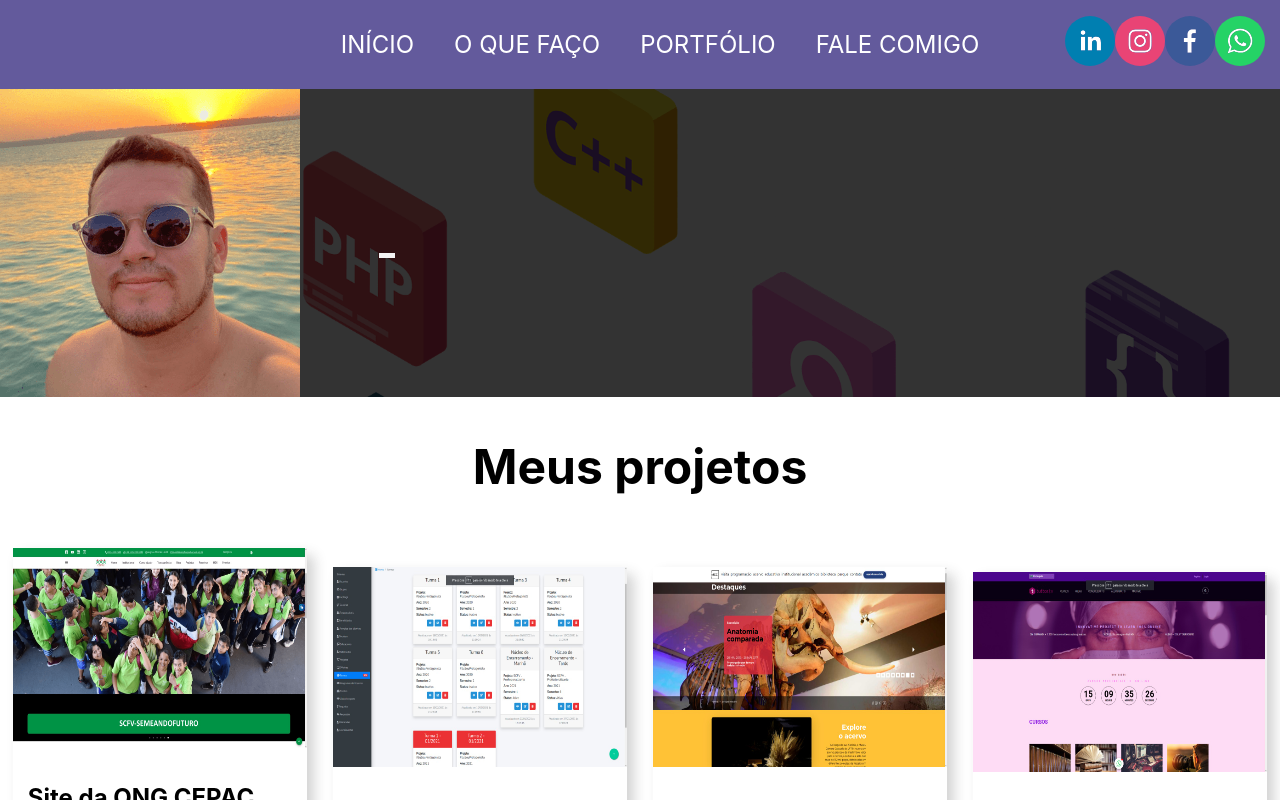
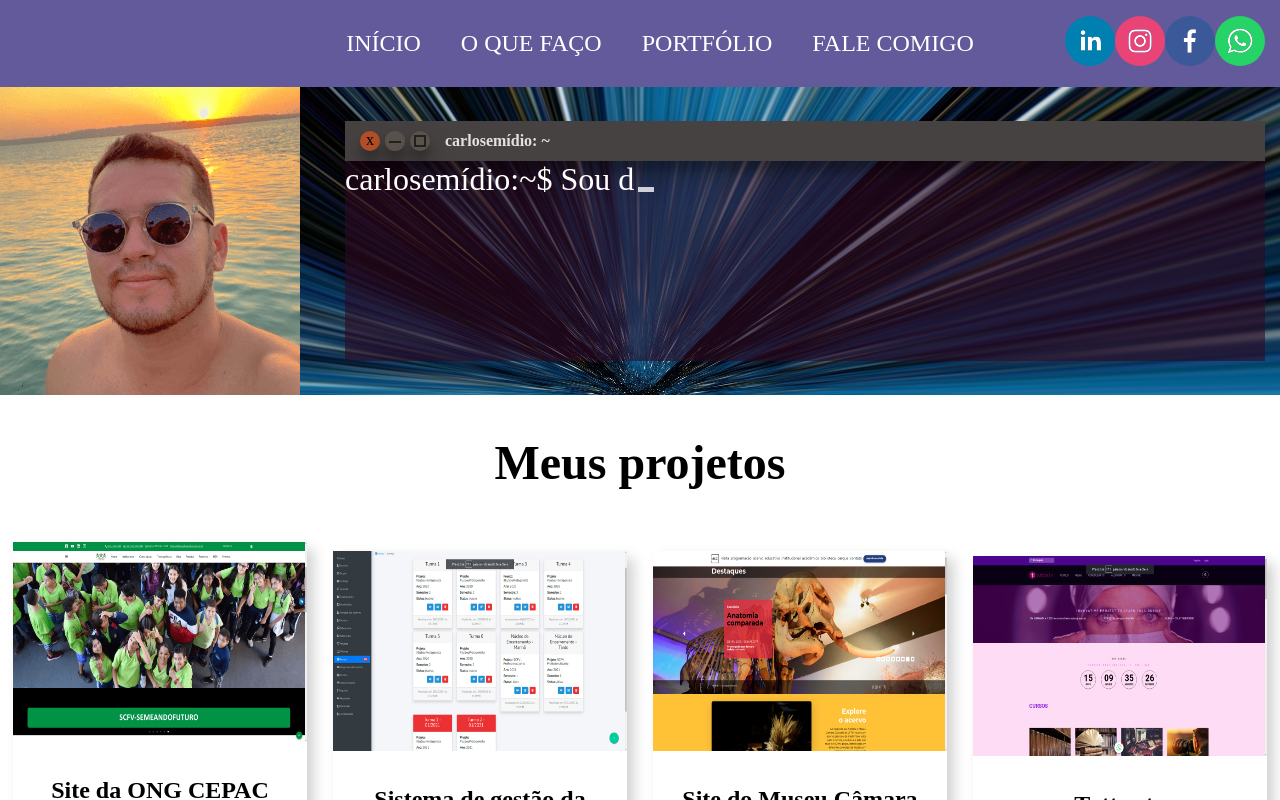
Before and after one commit to carlosemidio/portfolio-nextjs, a Next.js app: page / in a window 1280 px wide. Shown: the top 800 px of the page. Built offline with nearby package versions, Linux system fonts and the light colour scheme.

Commit message:
Fundo de hiperespaço e descrição em um terminal

```diff
--- a/src/pages/index.tsx
+++ b/src/pages/index.tsx
@@ -66,6 +66,23 @@ const Home: React.FC = () => {
   }, [_text, row, col, invert])
 
   return (
+    <>
+      <div className="scene">
+        <div className="wrap">
+            <div className="wall wall-right"></div>
+            <div className="wall wall-left"></div>
+            <div className="wall wall-top"></div>
+            <div className="wall wall-bottom"></div>
+            <div className="wall wall-back"></div>
+        </div>
+        <div className="wrap">
+            <div className="wall wall-right"></div>
+            <div className="wall wall-left"></div>
+            <div className="wall wall-top"></div>
+            <div className="wall wall-bottom"></div>
+            <div className="wall wall-back"></div>
+        </div>
+      </div>
       <div className={ styles.root }>
         <Head>
           <title>Carlos Emídio Dev</title>
@@ -80,8 +97,14 @@ const Home: React.FC = () => {
                 <div className={ styles.aboutImageBox }>
                   <Image className={styles.image} alt='perfil' width="300px" height="308px" src="/perfil.png" />
                 </div>
-              <div className={ styles.aboutTextBox }>
-                <p className={ styles.aboutText } id="aboutText">{ _text }<span className={styles.cursor}></span></p>
+                <div className={ styles.aboutTeminal }>
+                  <div className={ styles.aboutTeminalHeader }>
+                    <span className={ styles.aboutTeminalHeaderButtonClose }>x</span>
+                    <span className={ styles.aboutTeminalHeaderButtonMinimize }></span>
+                    <span className={ styles.aboutTeminalHeaderButtonMaximize }></span>
+                    <span className={ styles.aboutTeminalHeaderTitle }> carlosemídio: ~</span>
+                  </div>
+                  <div className={ styles.aboutText } id="aboutText"><span>carlosemídio:~$ </span>{ _text }<span className={styles.cursor}></span></div>
                 </div>
               </div>
             </Container>
@@ -102,6 +125,7 @@ const Home: React.FC = () => {
           </section>
         </div>
       </div>
+    </>
   );
 }
 
--- a/src/pages/styles.module.scss
+++ b/src/pages/styles.module.scss
@@ -2,29 +2,22 @@
 
 .root {
     width: 100%;
+    height: 100%;
     padding: 0;
-    background-image: url('/background-min.png');
     background-size: contain;
     background-repeat: no-repeat;
     background-position: center top;
     background-attachment: fixed;
-    position: relative;
-    z-index: 0;
-    &:after {
-      content: "''";
-      opacity: .8;
-      z-index: -1;
-      background-color: #000000;
-      position: absolute;
-      width: 100%;
-      height: 100%;
-      top: 0;
-      left: 0;
-    }
+    position: absolute;
+    top: 0;
+    left: 0;
+    z-index: 9999;
+    overflow: scroll;
 }
 
 .content {
   width: 100%;
+  position: relative;
 
   .sectionTitle {
     font-size: 48px;
@@ -52,19 +45,114 @@
         }
       }
 
-      .aboutTextBox {
+      .aboutTeminal {
         max-width: 100%;
         width: calc(100% - 360px);
+        padding: 15px;
+        display: flex;
+        flex-direction: column;
+        justify-content: center;
+        align-items: center;
 
         @include mobile {
           width: 100%;
         }
 
+        .aboutTeminalHeader {
+          height: 40px;
+          width: 100%;
+          background-color: #474242;
+          display: flex;
+          justify-content: flex-start;
+          align-items: center;
+          box-shadow: 0 14px 28px rgba(0,0,0,0.25), 0 10px 10px rgba(0,0,0,0.22);
+
+          .aboutTeminalHeaderTitle {
+            font-weight: 600;
+            margin-left: 15px;
+            color: #e2e2e2;
+          }
+
+          .aboutTeminalHeaderButtonClose {
+            width: 20px;
+            height: 20px;
+            font-size: 16px;
+            border-radius: 50%;
+            color: #000;
+            background-color: #b44e28;
+            margin-left: 15px;
+
+            box-shadow: 0 14px 28px rgba(0,0,0,0.25), 0 10px 10px rgba(0,0,0,0.22);
+          }
+
+          .aboutTeminalHeaderButtonMinimize {
+            width: 20px;
+            height: 20px;
+            font-size: 16px;
+            border-radius: 45%;
+            color: #000;
+            background-color: #59514C;
+            margin-left: 5px;
+            position: relative;
+            box-shadow: 0 14px 28px rgba(0,0,0,0.25), 0 10px 10px rgba(0,0,0,0.22);
+
+            &:after {
+              content: '';
+              position: absolute;
+              top: 50%;
+              left: 20%;
+              width: 60%;
+              height: 2px;
+              background-color: #000000;
+              opacity: .6;
+              z-index: 2;
+            }
+          }
+
+          .aboutTeminalHeaderButtonMaximize {
+            width: 20px;
+            height: 20px;
+            font-size: 16px;
+            border-radius: 50%;
+            color: #000;
+            background-color: #59514C;
+            margin-left: 5px;
+            position: relative;
+            box-shadow: 0 14px 28px rgba(0,0,0,0.25), 0 10px 10px rgba(0,0,0,0.22);
+
+            &:after {
+              content: '';
+              position: absolute;
+              top: 20%;
+              left: 20%;
+              width: 40%;
+              height: 40%;
+              border: #000 solid 2px;
+              opacity: .6;
+              z-index: 2;
+            }
+          }
+        }
+
         .aboutText {
+          width: 100%;
+          height: 200px;
           position: relative;
-          padding: 15px;
           font-size: 32px;
           color: #FFFFFF;
+          text-align: left;
+
+          &:after {
+            content: '';
+            position: absolute;
+            top: 0;
+            left: 0;
+            width: 100%;
+            height: 100%;
+            background-color: #300B23;
+            opacity: .6;
+            z-index: -1;
+          }
 
           .cursor {
             width: 30px;
--- a/src/styles/globals.scss
+++ b/src/styles/globals.scss
@@ -1,12 +1,174 @@
-html {
-  font-family: 'SF Pro Text', 'SF Pro Icons', 'Helvetica Neue', 'Helvetica',
-    'Arial', sans-serif;
+.wall{
+  background: url('/space-backgound.jpeg');
+  background-size: cover;
+}
+
+html, body {
+  height: 100%;
+  width: 100%;
+  overflow: hidden;
   padding: 0;
+  margin: 0;
+}
+
+#__next {
+  background: #000;
+  text-align: center;
+  height: 100%;
   width: 100%;
-  margin: 0 auto;
+  padding: 0;
+  margin: 0;
+}
 
-  body {
-    padding: 0;
-    margin: 0;
+#__next:before{
+  content: '';
+  display: inline-block;
+  height: 100%;
+  vertical-align: middle;
+}
+
+.scene{
+  display: inline-block;
+  vertical-align: middle;
+  perspective: 5px;
+  perspective-origin: 50% 50%;
+  position: relative;
+}
+
+.wrap{
+  position: absolute;
+  width: 1000px;
+  height: 1000px;
+  left: -500px;
+  top: -500px;
+  transform-style: preserve-3d;
+  animation: move 12s infinite linear;
+  animation-fill-mode: forwards;
+
+}
+
+.wrap:nth-child(2){
+  animation: move 12s infinite linear;
+  animation-delay: 6s;
+}
+
+.wall {
+  width: 100%;
+  height: 100%;
+  position: absolute;
+  opacity: 0;
+  animation: fade 12s infinite linear;
+  animation-delay: 0;
+}
+
+.wrap:nth-child(2) .wall {
+  animation-delay: 6s;
+}
+
+.wall-right {
+  transform: rotateY(90deg) translateZ(500px);
+}
+
+.wall-left {
+  transform: rotateY(-90deg) translateZ(500px);
+}
+
+.wall-top {
+  transform: rotateX(90deg) translateZ(500px);
+}
+
+.wall-bottom {
+  transform: rotateX(-90deg) translateZ(500px);
+}
+
+.wall-back {
+  transform: rotateX(180deg) translateZ(500px);
+}
+
+@keyframes move {
+  0%{
+    transform: translateZ(-500px) rotate(0deg);
+  }
+  100%{
+    transform: translateZ(500px) rotate(0deg);
   }
 }
+
+@keyframes fade {
+  0%{
+    opacity: 0;
+  }
+  25% {
+    opacity: 1;
+  }
+  75% {
+    opacity: 1;
+  }
+  100%{
+    opacity: 0;
+  }
+}
+
+
+
+
+
+
+
+
+
+
+
+
+
+
+
+
+
+
+
+
+
+
+
+
+
+
+
+
+
+
+
+
+
+
+
+
+
+
+
+
+
+
+
+
+/*
+.scene {
+  animation: 🤫 300s infinite linear;
+}
+
+@keyframes 🤫 {
+  0%{
+    filter: hue-rotate(0)
+  }
+  50% {
+    filter: hue-rotate(180deg) saturation(5);
+    transform: scaleX(4000);
+    perspective: 50px;
+  }
+
+  100%{
+    filter: hue-rotate(360deg);
+  }
+}
+*/
```
Also changed, not shown: src/pages/test/index.tsx (added, +23 -0 lines), public/space-backgound.jpeg (added). Lines whose indentation alone changed are shown as unchanged.
